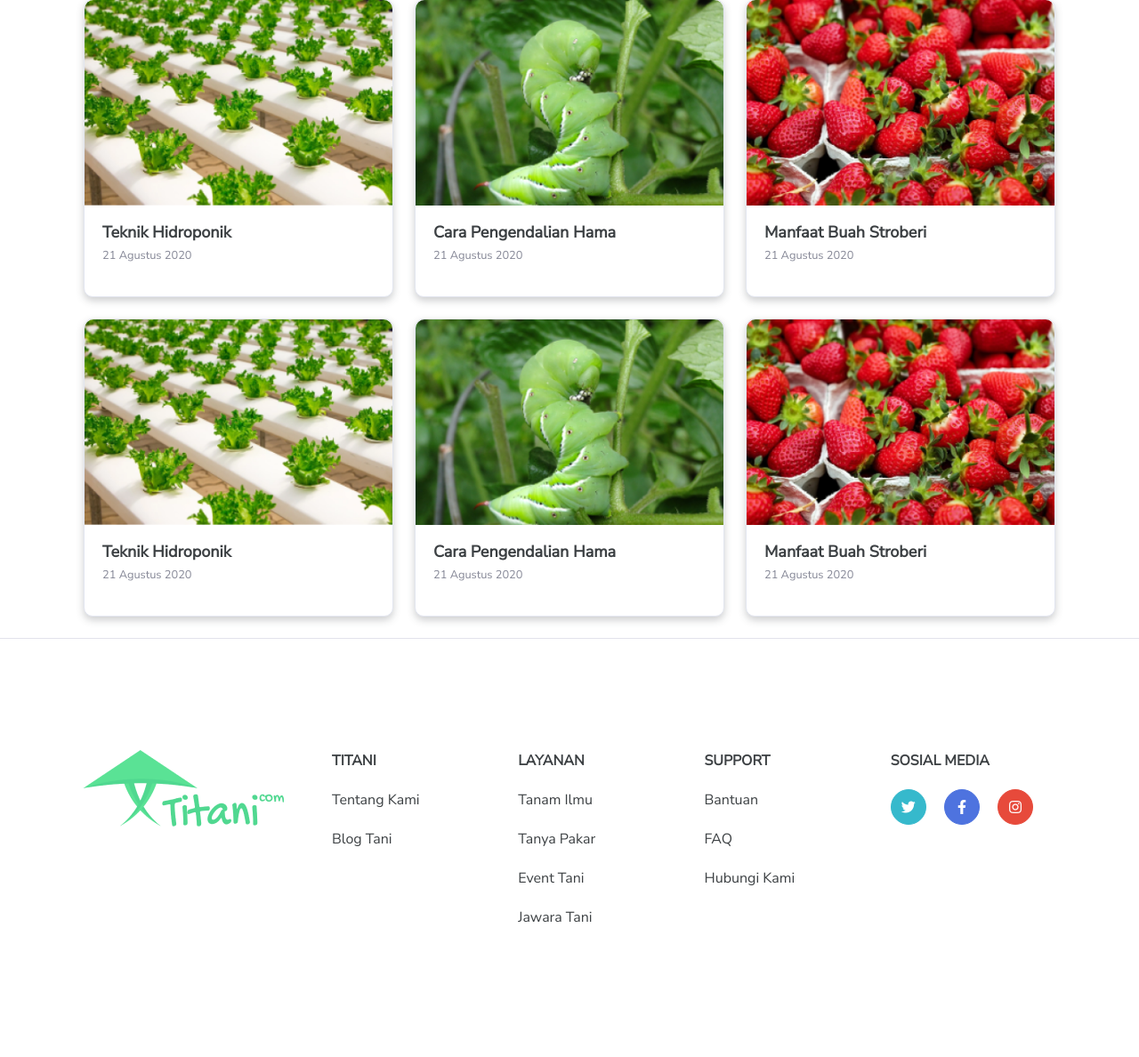
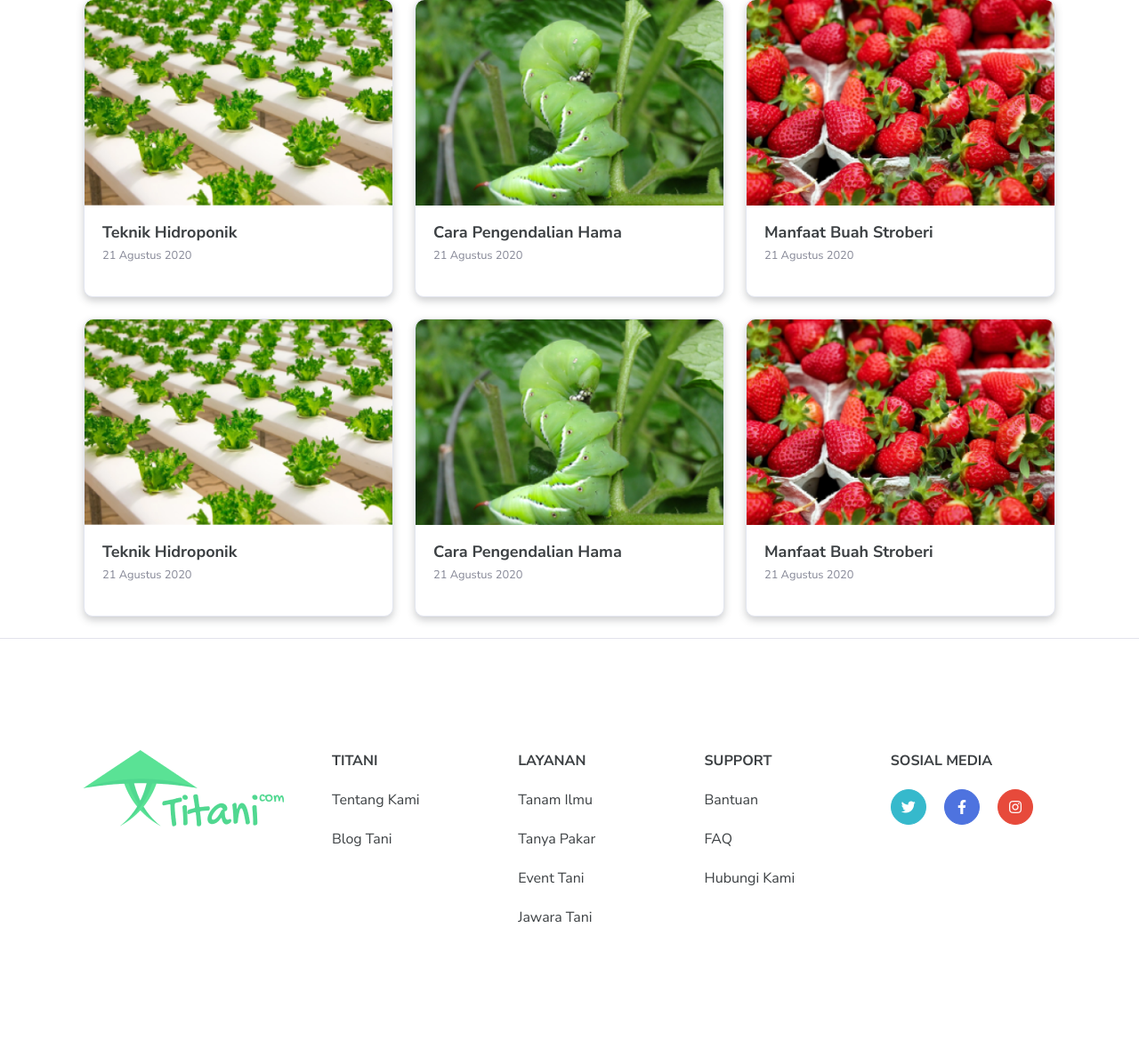
Before and after one commit to ilhm-rai/titani, a CodeIgniter 4 app: the page made by app/Views/Blog/Index.php in a window 1280 px wide. Shown: the part 507-1695 px from the top of the page at 89% size. Run offline with PHP 8.4 and a stand-in for CodeIgniter, Linux system fonts and the light colour scheme; the template is opened without the code that fills it, so the values that code supplies are empty; some libraries are stand-ins or nearby versions; some web fonts are replaced.

Commit message:
New font style

```diff
--- a/app/Views/templates/template.php
+++ b/app/Views/templates/template.php
@@ -8,7 +8,7 @@
 
     <!-- Custom Font -->
     <link href="<?= base_url('assets'); ?>/vendor/fontawesome-free-5.14.0-web/css/all.min.css" rel="stylesheet" type="text/css">
-    <link href="https://fonts.googleapis.com/css2?family=Nunito+Sans&display=swap" rel="stylesheet">
+    <link href="https://fonts.googleapis.com/css2?family=Nunito+Sans:ital,wght@0,400;0,700;1,400&display=swap" rel="stylesheet">
     <link href="https://fonts.googleapis.com/css2?family=Baloo+Chettan+2:wght@400;800&display=swap" rel="stylesheet">
     <!-- SBAdmin CSS -->
     <link href="<?= base_url('assets'); ?>/vendor/startbootstrap-sb-admin-2-gh-pages/css/sb-admin-2.min.css" rel="stylesheet">
```
